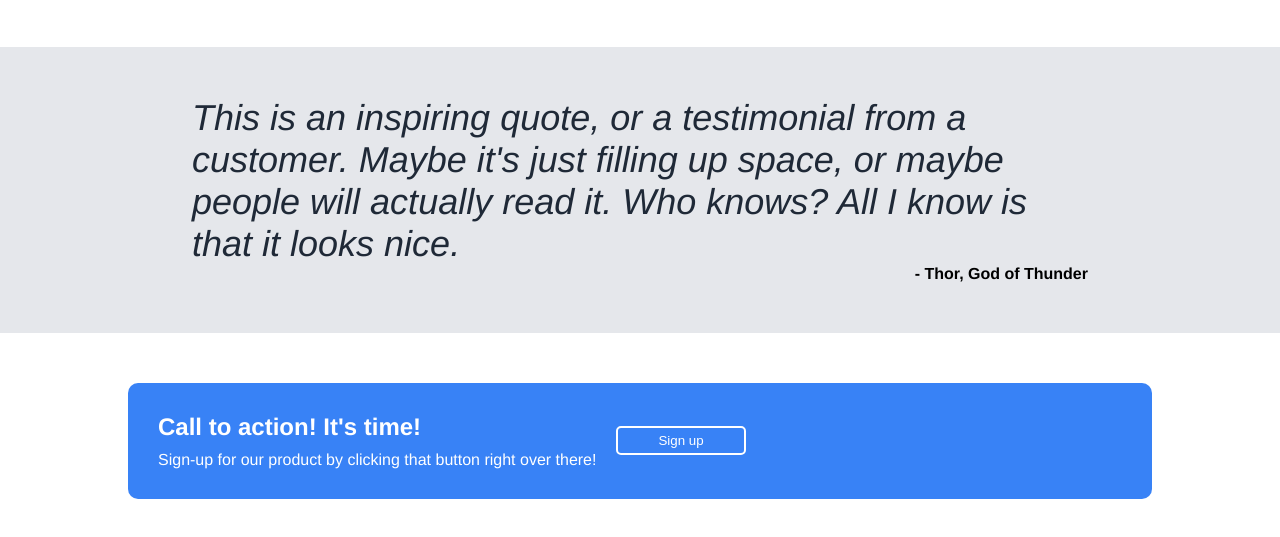
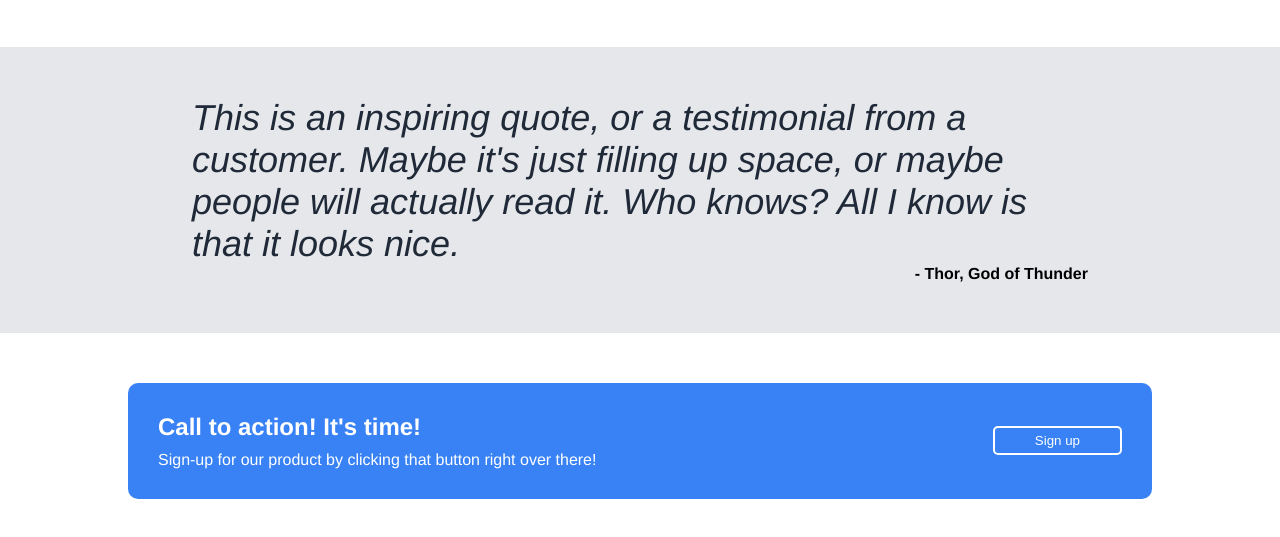
Before and after one commit to jazzatkin/foundations-landing, a plain HTML site: page index.html in a window 1280 px wide. Shown: the part 687-1224 px from the top of the page. Drawn offline with Linux system fonts and the light colour scheme.

Commit message:
fixed flex grow on footer

```diff
--- a/style.css
+++ b/style.css
@@ -128,6 +128,9 @@ footer{
     display: flex;
     gap: 20px
     }
+.callToActionLeft{
+    flex-grow: 1;
+}
 .callToAction h2{
     margin-bottom: 10px;
     }
```
